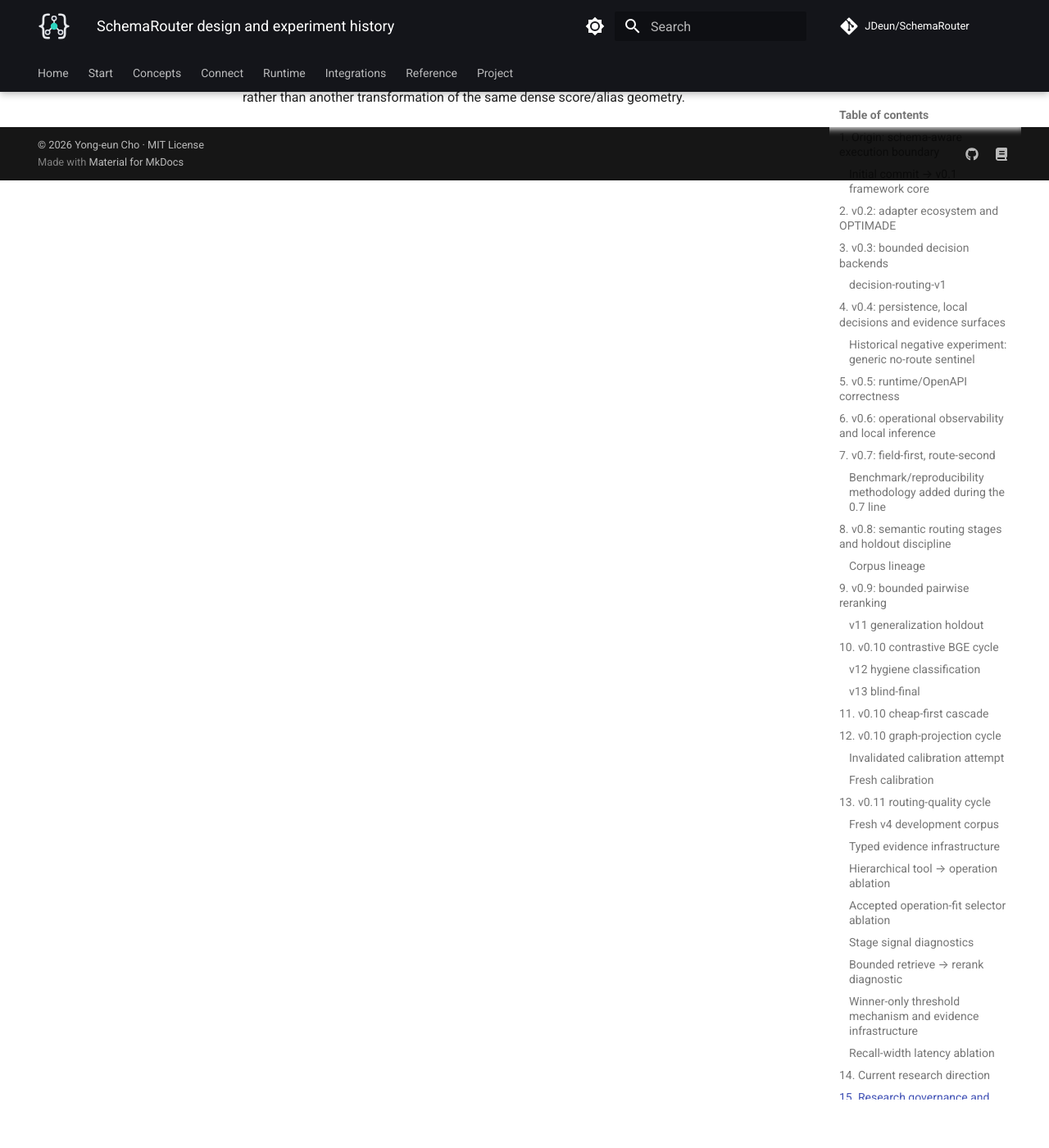
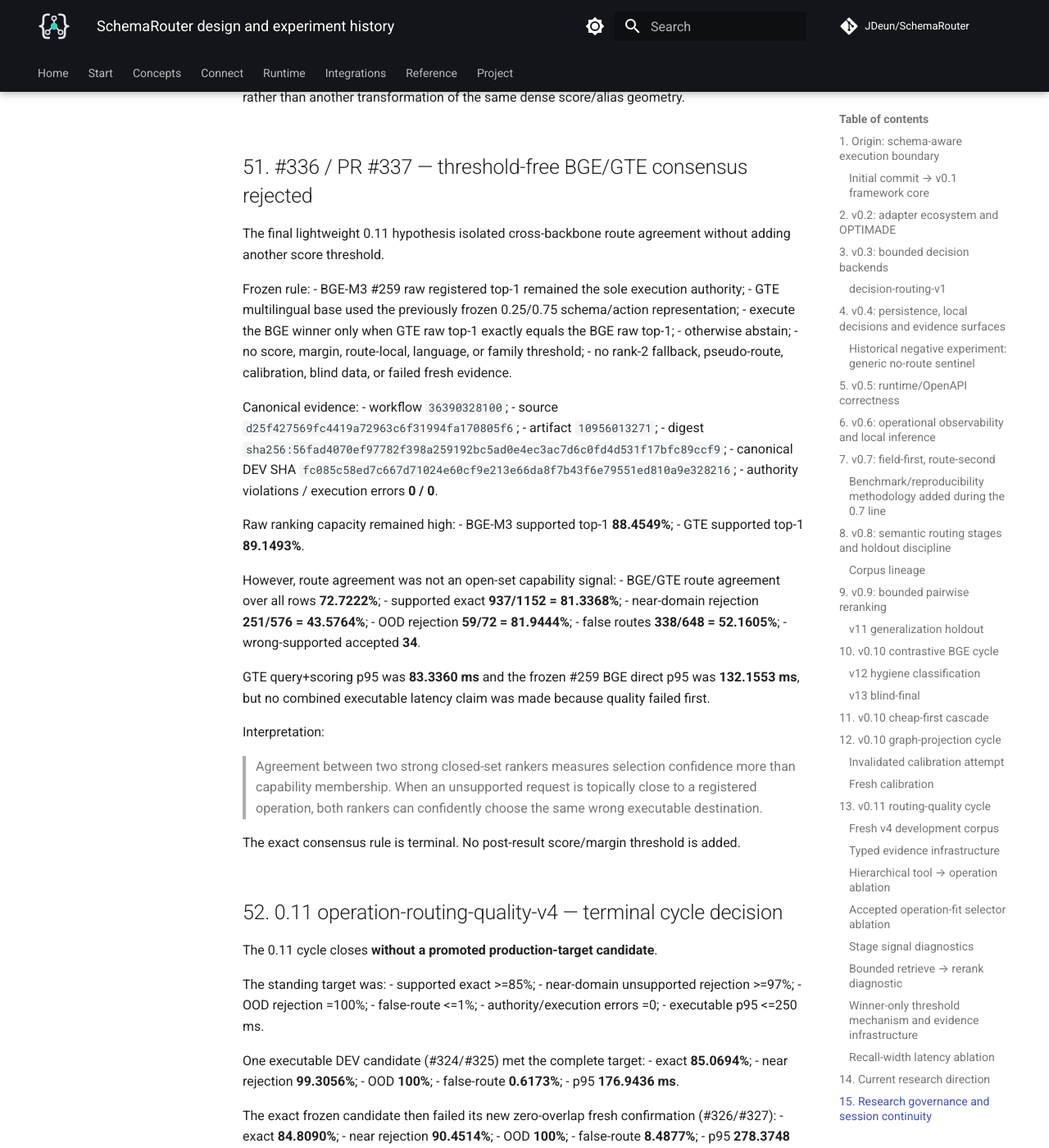
Before and after one commit to JDeun/SchemaRouter, an MkDocs documentation site: the page built from docs/research/design-and-experiment-history.md, in a window 1280 px wide and 1400 px high, scrolled down 67349 px. Shown: the whole window at 82% size. Built offline with MkDocs 1.6.1 and Material for MkDocs 9.7.7, drawn with Linux system fonts in a browser that asks for light colours; comment, search, counter and statistics services are not loaded; some of the changed text lies outside the part shown.

Commit message:
docs: record consensus result and close 0.11 cycle

```diff
--- a/docs/research/design-and-experiment-history.md
+++ b/docs/research/design-and-experiment-history.md
@@ -2338,3 +2338,111 @@ fresh-confirmation rows.
 The 0.11 cycle now has no active candidate. #198 remains blocked. A subsequent behavior-changing
 hypothesis must provide a materially different source of open-set capability evidence rather than
 another transformation of the same dense score/alias geometry.
+
+
+## 51. #336 / PR #337 — threshold-free BGE/GTE consensus rejected
+
+The final lightweight 0.11 hypothesis isolated cross-backbone route agreement without adding
+another score threshold.
+
+Frozen rule:
+- BGE-M3 #259 raw registered top-1 remained the sole execution authority;
+- GTE multilingual base used the previously frozen 0.25/0.75 schema/action representation;
+- execute the BGE winner only when GTE raw top-1 exactly equals the BGE raw top-1;
+- otherwise abstain;
+- no score, margin, route-local, language, or family threshold;
+- no rank-2 fallback, pseudo-route, calibration, blind data, or failed fresh evidence.
+
+Canonical evidence:
+- workflow `36390328100`;
+- source `d25f427569fc4419a72963c6f31994fa170805f6`;
+- artifact `10956013271`;
+- digest `sha256:56fad4070ef97782f398a259192bc5ad0e4ec3ac7d6c0fd4d531f17bfc89ccf9`;
+- canonical DEV SHA `fc085c58ed7c667d71024e60cf9e213e66da8f7b43f6e79551ed810a9e328216`;
+- authority violations / execution errors **0 / 0**.
+
+Raw ranking capacity remained high:
+- BGE-M3 supported top-1 **88.4549%**;
+- GTE supported top-1 **89.1493%**.
+
+However, route agreement was not an open-set capability signal:
+- BGE/GTE route agreement over all rows **72.7222%**;
+- supported exact **937/1152 = 81.3368%**;
+- near-domain rejection **251/576 = 43.5764%**;
+- OOD rejection **59/72 = 81.9444%**;
+- false routes **338/648 = 52.1605%**;
+- wrong-supported accepted **34**.
+
+GTE query+scoring p95 was **83.3360 ms** and the frozen #259 BGE direct p95 was
+**132.1553 ms**, but no combined executable latency claim was made because quality failed first.
+
+Interpretation:
+
+> Agreement between two strong closed-set rankers measures selection confidence more than
+> capability membership. When an unsupported request is topically close to a registered operation,
+> both rankers can confidently choose the same wrong executable destination.
+
+The exact consensus rule is terminal. No post-result score/margin threshold is added.
+
+## 52. 0.11 operation-routing-quality-v4 — terminal cycle decision
+
+The 0.11 cycle closes **without a promoted production-target candidate**.
+
+The standing target was:
+- supported exact >=85%;
+- near-domain unsupported rejection >=97%;
+- OOD rejection =100%;
+- false-route <=1%;
+- authority/execution errors =0;
+- executable p95 <=250 ms.
+
+One executable DEV candidate (#324/#325) met the complete target:
+- exact **85.0694%**;
+- near rejection **99.3056%**;
+- OOD **100%**;
+- false-route **0.6173%**;
+- p95 **176.9436 ms**.
+
+The exact frozen candidate then failed its new zero-overlap fresh confirmation (#326/#327):
+- exact **84.8090%**;
+- near rejection **90.4514%**;
+- OOD **100%**;
+- false-route **8.4877%**;
+- p95 **278.3748 ms**.
+
+That failure is the decisive promotion result. Calibration and blind-final are therefore not run.
+
+After the fresh failure, the cycle tested materially different non-fresh-derived representations rather
+than repairing from confirmation rows:
+- BGE-M3 ColBERT/sparse operation evidence (#328/#329): terminal reject;
+- registry-self-calibrated alias envelope (#332/#333): terminal reject;
+- threshold-free BGE/GTE consensus (#336/#337): terminal reject.
+
+Combined with the earlier negative lines—positive dense thresholds, NLI, signed/negative prototypes,
+rank heuristics, learned DEV verifier geometry, Qwen/Laya/Kev/AnyJev typed-decision paths, and
+cross-encoder variants—the current canonical DEV has been mined far enough. Continuing to add
+thresholds or hand-written exceptions would increase selection bias without supplying independent
+evidence.
+
+The 0.11 research conclusion is therefore:
+
+1. **Registered-route ranking capacity is sufficient.** BGE-M3 raw top-1 is ~88.45%.
+2. **Open-set capability membership is the unresolved problem.**
+3. **A DEV pass is not sufficient evidence.** Three independent lines degraded under fresh request
+   surfaces, and the strongest current executable candidate failed the formal fresh gate.
+4. **The safe stopping action is to close the architecture-search cycle**, not tune against consumed
+   evidence.
+5. #198 calibration/blind-final remains intentionally unexecuted because its entry requirements were
+   never met.
+
+The robust #259 profile remains a useful conservative reference:
+- exact **83.7674%**;
+- near rejection **98.9583%**;
+- false-route **0.9259%**;
+- planner p95 ~**134.95 ms**.
+
+It is **not** relabeled as a production-target pass because it misses the 85% exact requirement.
+
+Any successor cycle must introduce a materially new source of capability evidence and a new
+preregistered protocol. It may not tune on #270/#287/#326, revive terminal 0.11 families with
+post-hoc thresholds, or convert compatibility evidence into quality evidence.
```
